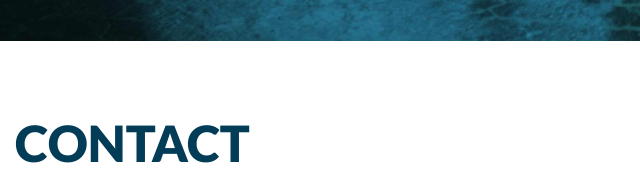
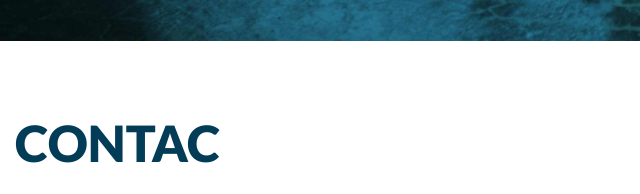
Before and after one commit to DanZ98/Ineffable-Productions, a website: page index.html in a window 1280 px wide. Shown: the part 3485-3679 px from the top of the page, 0-640 px from the left. Drawn offline with nearby package versions, Linux system fonts and the light colour scheme.

Commit message:
second commit

```diff
--- a/index.html
+++ b/index.html
@@ -220,7 +220,7 @@
                 <div class="row">
                     <div class="col-sm-12 pt-5 mt-4">
                         <a id="CONTACT" href=""></a>
-                        <h1 id="contact-header">CONTACT</h1>
+                        <h1 id="contact-header">CONTAC</h1>
                         <form class="mt-4 mb-5">
                             <div class="form-group row">
                                 <div class="col-md-9">
```
